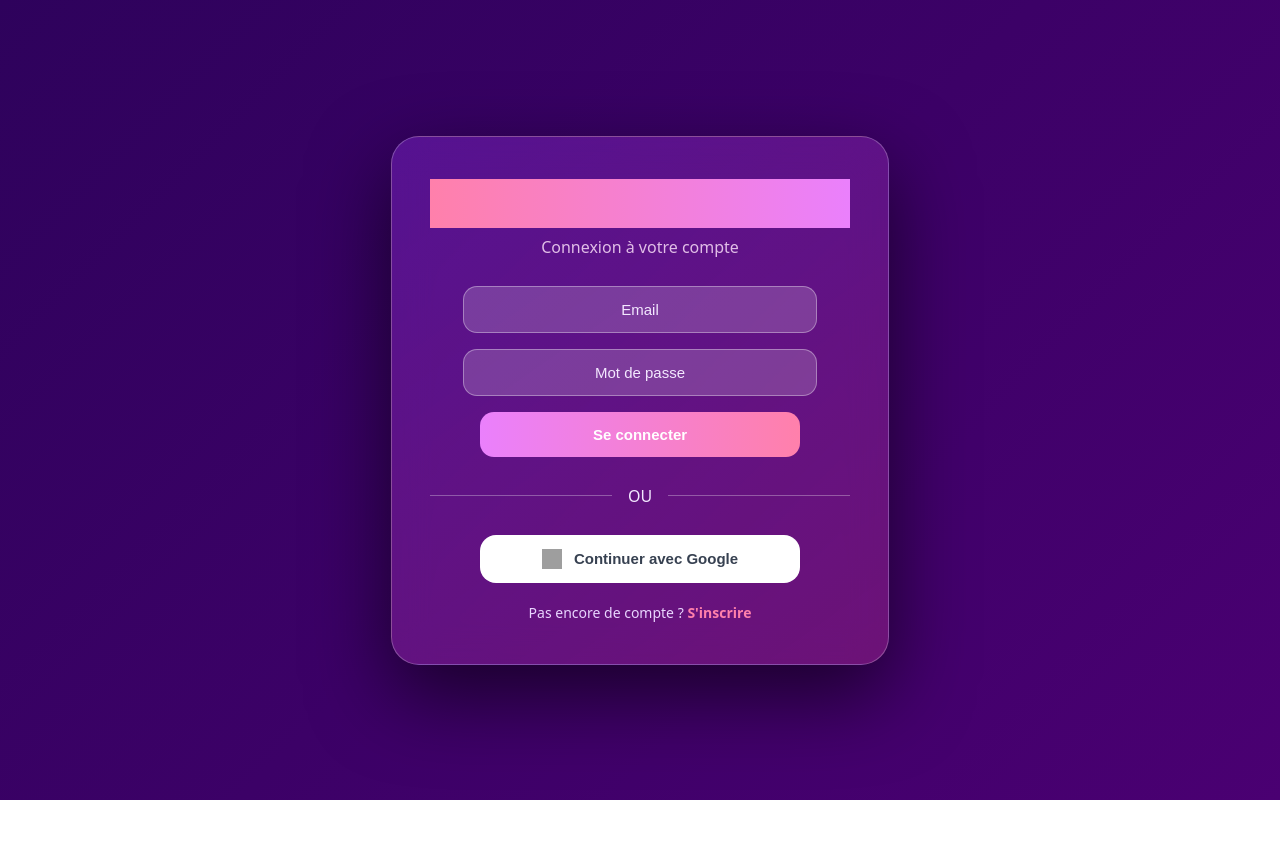
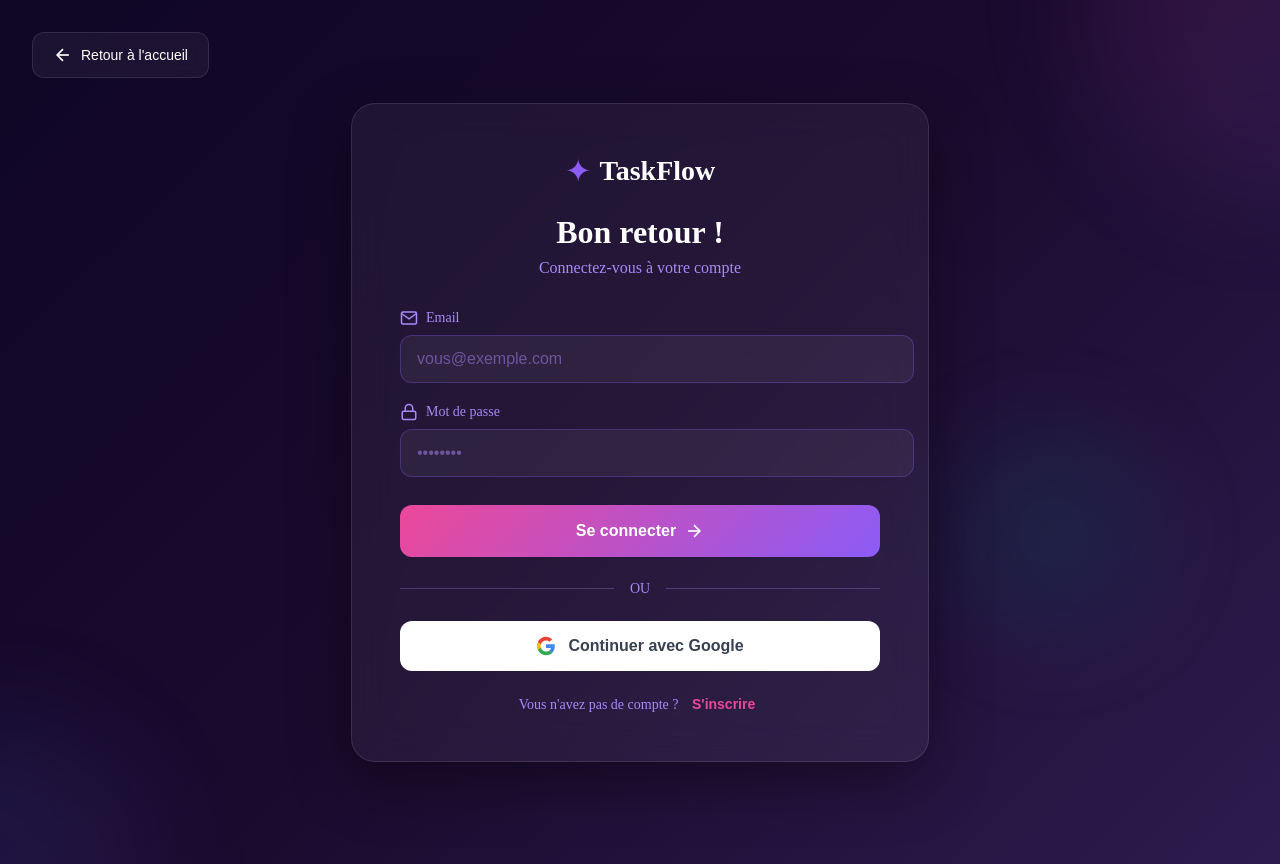
Before and after one commit to touria-chi/TaskFlow-project, a Vue app in the folder kanban-app/: page /auth in a window 1280 px wide. Before the commit the page ends 800 px from the top, so only its background shows below. Built offline with nearby package versions, Linux system fonts and the light colour scheme; no server answers; grey boxes are pictures that could not be loaded.

Commit message:
new style login

```diff
--- a/kanban-app/src/views/AuthView.vue
+++ b/kanban-app/src/views/AuthView.vue
@@ -1,3 +1,138 @@
+<template>
+  <div class="auth-container">
+    <!-- Background Decorations -->
+    <div class="bg-decoration decoration-1"></div>
+    <div class="bg-decoration decoration-2"></div>
+    <div class="bg-decoration decoration-3"></div>
+
+    <div class="auth-card">
+      <!-- Logo & Header -->
+      <div class="auth-header">
+        <div class="logo">
+          <span class="logo-icon">✦</span>
+          <span class="logo-text">TaskFlow</span>
+        </div>
+        <h1 class="auth-title">
+          {{ isLogin ? 'Bon retour !' : 'Bienvenue' }}
+        </h1>
+        <p class="auth-subtitle">
+          {{ isLogin ? 'Connectez-vous à votre compte' : 'Créez votre compte gratuitement' }}
+        </p>
+      </div>
+
+      <!-- Error Message -->
+      <div v-if="error" class="error-message">
+        <svg xmlns="http://www.w3.org/2000/svg" width="18" height="18" viewBox="0 0 24 24" fill="none" stroke="currentColor" stroke-width="2">
+          <circle cx="12" cy="12" r="10"/>
+          <line x1="12" y1="8" x2="12" y2="12"/>
+          <line x1="12" y1="16" x2="12.01" y2="16"/>
+        </svg>
+        <span>{{ error }}</span>
+      </div>
+
+      <!-- Auth Form -->
+      <form @submit.prevent="submit" class="auth-form">
+        <div v-if="!isLogin" class="form-group">
+          <label class="form-label">
+            <svg xmlns="http://www.w3.org/2000/svg" width="18" height="18" viewBox="0 0 24 24" fill="none" stroke="currentColor" stroke-width="2">
+              <path d="M20 21v-2a4 4 0 0 0-4-4H8a4 4 0 0 0-4 4v2"/>
+              <circle cx="12" cy="7" r="4"/>
+            </svg>
+            Nom complet
+          </label>
+          <input
+            v-model="name"
+            type="text"
+            class="form-input"
+            placeholder="John Doe"
+            required
+          />
+        </div>
+
+        <div class="form-group">
+          <label class="form-label">
+            <svg xmlns="http://www.w3.org/2000/svg" width="18" height="18" viewBox="0 0 24 24" fill="none" stroke="currentColor" stroke-width="2">
+              <path d="M4 4h16c1.1 0 2 .9 2 2v12c0 1.1-.9 2-2 2H4c-1.1 0-2-.9-2-2V6c0-1.1.9-2 2-2z"/>
+              <polyline points="22,6 12,13 2,6"/>
+            </svg>
+            Email
+          </label>
+          <input
+            v-model="email"
+            type="email"
+            class="form-input"
+            placeholder="vous@exemple.com"
+            required
+          />
+        </div>
+
+        <div class="form-group">
+          <label class="form-label">
+            <svg xmlns="http://www.w3.org/2000/svg" width="18" height="18" viewBox="0 0 24 24" fill="none" stroke="currentColor" stroke-width="2">
+              <rect x="3" y="11" width="18" height="11" rx="2" ry="2"/>
+              <path d="M7 11V7a5 5 0 0 1 10 0v4"/>
+            </svg>
+            Mot de passe
+          </label>
+          <input
+            v-model="password"
+            type="password"
+            class="form-input"
+            placeholder="••••••••"
+            required
+          />
+        </div>
+
+        <button type="submit" class="btn-submit" :disabled="loading">
+          <span v-if="loading" class="loader"></span>
+          <span v-else>{{ isLogin ? 'Se connecter' : 'Créer mon compte' }}</span>
+          <svg v-if="!loading" xmlns="http://www.w3.org/2000/svg" width="20" height="20" viewBox="0 0 24 24" fill="none" stroke="currentColor" stroke-width="2">
+            <line x1="5" y1="12" x2="19" y2="12"/>
+            <polyline points="12 5 19 12 12 19"/>
+          </svg>
+        </button>
+      </form>
+
+      <!-- Divider -->
+      <div class="divider">
+        <span class="divider-line"></span>
+        <span class="divider-text">OU</span>
+        <span class="divider-line"></span>
+      </div>
+
+      <!-- Google Sign In -->
+      <button @click="loginWithGoogle" class="btn-google">
+        <svg width="20" height="20" viewBox="0 0 24 24" fill="none">
+          <path d="M22.56 12.25c0-.78-.07-1.53-.2-2.25H12v4.26h5.92c-.26 1.37-1.04 2.53-2.21 3.31v2.77h3.57c2.08-1.92 3.28-4.74 3.28-8.09z" fill="#4285F4"/>
+          <path d="M12 23c2.97 0 5.46-.98 7.28-2.66l-3.57-2.77c-.98.66-2.23 1.06-3.71 1.06-2.86 0-5.29-1.93-6.16-4.53H2.18v2.84C3.99 20.53 7.7 23 12 23z" fill="#34A853"/>
+          <path d="M5.84 14.09c-.22-.66-.35-1.36-.35-2.09s.13-1.43.35-2.09V7.07H2.18C1.43 8.55 1 10.22 1 12s.43 3.45 1.18 4.93l2.85-2.22.81-.62z" fill="#FBBC05"/>
+          <path d="M12 5.38c1.62 0 3.06.56 4.21 1.64l3.15-3.15C17.45 2.09 14.97 1 12 1 7.7 1 3.99 3.47 2.18 7.07l3.66 2.84c.87-2.6 3.3-4.53 6.16-4.53z" fill="#EA4335"/>
+        </svg>
+        <span>Continuer avec Google</span>
+      </button>
+
+      <!-- Toggle Mode -->
+      <div class="auth-toggle">
+        <p class="toggle-text">
+          {{ isLogin ? "Vous n'avez pas de compte ?" : 'Vous avez déjà un compte ?' }}
+          <button @click="toggleMode" class="toggle-btn">
+            {{ isLogin ? "S'inscrire" : 'Se connecter' }}
+          </button>
+        </p>
+      </div>
+    </div>
+
+    <!-- Back to Home -->
+    <button @click="$router.push('/')" class="btn-back">
+      <svg xmlns="http://www.w3.org/2000/svg" width="20" height="20" viewBox="0 0 24 24" fill="none" stroke="currentColor" stroke-width="2">
+        <line x1="19" y1="12" x2="5" y2="12"/>
+        <polyline points="12 19 5 12 12 5"/>
+      </svg>
+      Retour à l'accueil
+    </button>
+  </div>
+</template>
+
 <script setup>
 import { ref } from 'vue'
 import { auth, provider } from '@/firebase/config'
@@ -21,6 +156,9 @@
 const toggleMode = () => {
   isLogin.value = !isLogin.value
   error.value = ''
+  name.value = ''
+  email.value = ''
+  password.value = ''
 }
 
 const submit = async () => {
@@ -39,7 +177,19 @@
     }
     router.push('/dashboard')
   } catch (err) {
-    error.value = err.message
+    if (err.code === 'auth/email-already-in-use') {
+      error.value = 'Cet email est déjà utilisé'
+    } else if (err.code === 'auth/weak-password') {
+      error.value = 'Le mot de passe doit contenir au moins 6 caractères'
+    } else if (err.code === 'auth/invalid-email') {
+      error.value = 'Email invalide'
+    } else if (err.code === 'auth/user-not-found') {
+      error.value = 'Aucun utilisateur trouvé avec cet email'
+    } else if (err.code === 'auth/wrong-password') {
+      error.value = 'Mot de passe incorrect'
+    } else {
+      error.value = 'Une erreur est survenue. Veuillez réessayer.'
+    }
   } finally {
     loading.value = false
   }
@@ -50,234 +200,359 @@
     await signInWithPopup(auth, provider)
     router.push('/dashboard')
   } catch (err) {
-    error.value = err.message
+    error.value = 'Erreur lors de la connexion avec Google'
   }
 }
 </script>
 
-<template>
-  <div class="page">
-    <div class="card">
-      <h1 class="title">TaskFlow</h1>
-      <p class="subtitle">
-        {{ isLogin ? 'Connexion à votre compte' : 'Créer un nouveau compte' }}
-      </p>
-
-      <p v-if="error" class="error">{{ error }}</p>
-
-      <form @submit.prevent="submit" class="form">
-        <input
-          v-if="!isLogin"
-          v-model="name"
-          type="text"
-          placeholder="Nom complet"
-        />
-
-        <input v-model="email" type="email" placeholder="Email" />
-        <input v-model="password" type="password" placeholder="Mot de passe" />
-
-        <button class="primary" type="submit" :disabled="loading">
-          {{ loading ? 'Chargement…' : isLogin ? 'Se connecter' : "S'inscrire" }}
-        </button>
-      </form>
-
-      <div class="divider"><span>OU</span></div>
-
-      <!-- Google Button -->
-      <button class="google-btn" @click="loginWithGoogle">
-        <span class="google-icon">
-          <img
-            src="https://www.svgrepo.com/show/475656/google-color.svg"
-            alt="Google"
-          />
-        </span>
-        <span class="google-text">Continuer avec Google</span>
-      </button>
-
-      <p class="switch">
-        {{ isLogin ? 'Pas encore de compte ?' : 'Déjà un compte ?' }}
-        <span @click="toggleMode">
-          {{ isLogin ? "S'inscrire" : 'Se connecter' }}
-        </span>
-      </p>
-    </div>
-  </div>
-</template>
-
 <style scoped>
-
-.page {
+.auth-container {
   min-height: 100vh;
+  background: linear-gradient(135deg, #0f0626 0%, #1a0b2e 50%, #2d1b4e 100%);
   display: flex;
   align-items: center;
   justify-content: center;
-  background: linear-gradient(135deg, #2e025c, #4a0072);
-  font-family: 'Poppins', system-ui, sans-serif;
+  padding: 2rem;
+  position: relative;
+  overflow: hidden;
 }
 
-
-.card {
-  width: 100%;
-  max-width: 420px;
-  padding: 42px 38px;
-  border-radius: 28px;
-  background: linear-gradient(
-    145deg,
-    rgba(147, 51, 234, 0.35),
-    rgba(236, 72, 153, 0.25)
-  );
-  backdrop-filter: blur(18px);
-  border: 1px solid rgba(255, 255, 255, 0.25);
-  box-shadow: 0 30px 80px rgba(0, 0, 0, 0.6);
+/* Background Decorations */
+.bg-decoration {
+  position: absolute;
+  border-radius: 50%;
+  opacity: 0.1;
+  filter: blur(60px);
 }
 
-
-.title {
-  text-align: center;
-  font-size: 36px;
-  font-weight: 800;
-  background: linear-gradient(90deg, #ff80ab, #ea80fc);
-  /* -webkit-background-clip: text; */
-  -webkit-text-fill-color: transparent;
-  margin-bottom: 8px;
+.decoration-1 {
+  width: 400px;
+  height: 400px;
+  background: linear-gradient(135deg, #ec4899 0%, #8b5cf6 100%);
+  top: -200px;
+  right: -200px;
+  animation: float 8s ease-in-out infinite;
 }
 
-.subtitle {
-  text-align: center;
-  color: #e1bee7;
-  margin-bottom: 28px;
+.decoration-2 {
+  width: 300px;
+  height: 300px;
+  background: linear-gradient(135deg, #3b82f6 0%, #8b5cf6 100%);
+  bottom: -150px;
+  left: -150px;
+  animation: float 10s ease-in-out infinite;
+  animation-delay: 2s;
 }
 
-
-.error {
-  text-align: center;
-  color: #ff9aa2;
-  margin-bottom: 18px;
+.decoration-3 {
+  width: 200px;
+  height: 200px;
+  background: linear-gradient(135deg, #10b981 0%, #06b6d4 100%);
+  top: 50%;
+  right: 10%;
+  animation: float 12s ease-in-out infinite;
+  animation-delay: 4s;
 }
 
+@keyframes float {
+  0%, 100% { transform: translateY(0px) scale(1); }
+  50% { transform: translateY(-30px) scale(1.05); }
+}
 
-.form {
+/* Auth Card */
+.auth-card {
+  width: 100%;
+  max-width: 480px;
+  background: rgba(255, 255, 255, 0.05);
+  backdrop-filter: blur(20px);
+  border: 1px solid rgba(255, 255, 255, 0.1);
+  border-radius: 24px;
+  padding: 3rem;
+  box-shadow: 0 20px 60px rgba(0, 0, 0, 0.4);
+  position: relative;
+  z-index: 1;
+  animation: slideUp 0.6s ease-out;
+}
+
+@keyframes slideUp {
+  from {
+    opacity: 0;
+    transform: translateY(30px);
+  }
+  to {
+    opacity: 1;
+    transform: translateY(0);
+  }
+}
+
+/* Header */
+.auth-header {
+  text-align: center;
+  margin-bottom: 2rem;
+}
+
+.logo {
+  display: inline-flex;
+  align-items: center;
+  gap: 0.5rem;
+  margin-bottom: 1.5rem;
+}
+
+.logo-icon {
+  font-size: 2rem;
+  color: #8b5cf6;
+}
+
+.logo-text {
+  font-size: 1.75rem;
+  font-weight: 700;
+  color: white;
+}
+
+.auth-title {
+  font-size: 2rem;
+  font-weight: 700;
+  color: white;
+  margin: 0 0 0.5rem 0;
+}
+
+.auth-subtitle {
+  color: #a78bfa;
+  font-size: 1rem;
+  margin: 0;
+}
+
+/* Error Message */
+.error-message {
+  display: flex;
+  align-items: center;
+  gap: 0.75rem;
+  background: rgba(239, 68, 68, 0.15);
+  border: 1px solid rgba(239, 68, 68, 0.3);
+  border-radius: 12px;
+  padding: 1rem;
+  color: #fca5a5;
+  margin-bottom: 1.5rem;
+  animation: shake 0.5s ease;
+}
+
+@keyframes shake {
+  0%, 100% { transform: translateX(0); }
+  25% { transform: translateX(-10px); }
+  75% { transform: translateX(10px); }
+}
+
+.error-message svg {
+  flex-shrink: 0;
+}
+
+/* Form */
+.auth-form {
   display: flex;
   flex-direction: column;
-  align-items: center;
-  gap: 16px;
+  gap: 1.25rem;
 }
 
-
-input {
-  width: 100%;
-  max-width: 320px;
-  padding: 14px 16px;
-  border-radius: 14px;
-  background: rgba(255, 255, 255, 0.18);
-  border: 1px solid rgba(255, 255, 255, 0.35);
-  color: white;
-  font-size: 15px;
-  text-align: center;
-  outline: none;
-  transition: 0.25s ease;
+.form-group {
+  display: flex;
+  flex-direction: column;
+  gap: 0.5rem;
 }
 
-input::placeholder {
-  color: #f3e8ff;
+.form-label {
+  display: flex;
+  align-items: center;
+  gap: 0.5rem;
+  color: #a78bfa;
+  font-size: 0.875rem;
+  font-weight: 500;
 }
 
-input:focus {
-  border-color: #f472b6;
-  box-shadow: 0 0 0 3px rgba(244, 114, 182, 0.4);
+.form-input {
+  width: 100%;
+  padding: 0.875rem 1rem;
+  background: rgba(255, 255, 255, 0.05);
+  border: 1px solid rgba(139, 92, 246, 0.3);
+  border-radius: 12px;
+  color: white;
+  font-size: 1rem;
+  transition: all 0.3s ease;
 }
 
-
-.primary {
-  width: 100%;
-  max-width: 320px;
-  padding: 14px;
-  border-radius: 14px;
-  border: none;
-  cursor: pointer;
-  font-weight: 700;
-  font-size: 15px;
-  color: white;
-  background: linear-gradient(90deg, #ea80fc, #ff80ab);
-  transition: all 0.25s ease;
+.form-input::placeholder {
+  color: rgba(167, 139, 250, 0.5);
 }
 
-.primary:hover {
-  transform: translateY(-2px);
-  box-shadow: 0 14px 36px rgba(234, 128, 252, 0.6);
+.form-input:focus {
+  outline: none;
+  background: rgba(255, 255, 255, 0.08);
+  border-color: #8b5cf6;
+  box-shadow: 0 0 0 3px rgba(139, 92, 246, 0.2);
 }
 
-
-.divider {
-  margin: 28px 0;
-  display: flex;
-  align-items: center;
-  gap: 16px;
-  color: #f3e8ff;
-}
-
-.divider::before,
-.divider::after {
-  content: '';
-  flex: 1;
-  height: 1px;
-  background: rgba(255, 255, 255, 0.3);
-}
-
-
-.google-btn {
-  width: 100%;
-  max-width: 320px;
-  margin: 0 auto 20px;
-  padding: 14px 18px;
+/* Submit Button */
+.btn-submit {
   display: flex;
   align-items: center;
   justify-content: center;
-  gap: 12px;
-  border-radius: 16px;
-  background: white;
-  color: #374151;
-  font-weight: 700;
-  font-size: 15px;
+  gap: 0.5rem;
+  background: linear-gradient(135deg, #ec4899 0%, #8b5cf6 100%);
+  color: white;
   border: none;
+  padding: 1rem;
+  border-radius: 12px;
+  font-size: 1rem;
+  font-weight: 600;
   cursor: pointer;
-  transition: all 0.25s ease;
+  transition: all 0.3s ease;
+  margin-top: 0.5rem;
 }
 
-.google-icon {
+.btn-submit:hover:not(:disabled) {
+  transform: translateY(-2px);
+  box-shadow: 0 8px 25px rgba(236, 72, 153, 0.4);
+}
+
+.btn-submit:disabled {
+  opacity: 0.6;
+  cursor: not-allowed;
+}
+
+.loader {
+  width: 20px;
+  height: 20px;
+  border: 3px solid rgba(255, 255, 255, 0.3);
+  border-top-color: white;
+  border-radius: 50%;
+  animation: spin 0.8s linear infinite;
+}
+
+@keyframes spin {
+  to { transform: rotate(360deg); }
+}
+
+/* Divider */
+.divider {
+  display: flex;
+  align-items: center;
+  gap: 1rem;
+  margin: 1.5rem 0;
+}
+
+.divider-line {
+  flex: 1;
+  height: 1px;
+  background: rgba(167, 139, 250, 0.3);
+}
+
+.divider-text {
+  color: #a78bfa;
+  font-size: 0.875rem;
+  font-weight: 500;
+}
+
+/* Google Button */
+.btn-google {
   display: flex;
   align-items: center;
   justify-content: center;
+  gap: 0.75rem;
+  width: 100%;
+  background: white;
+  color: #374151;
+  border: 1px solid rgba(255, 255, 255, 0.2);
+  padding: 0.875rem 1rem;
+  border-radius: 12px;
+  font-size: 1rem;
+  font-weight: 600;
+  cursor: pointer;
+  transition: all 0.3s ease;
 }
 
-.google-icon img {
-  width: 20px;
-  height: 20px;
+.btn-google:hover {
+  background: #f9fafb;
+  transform: translateY(-2px);
+  box-shadow: 0 8px 25px rgba(0, 0, 0, 0.15);
 }
 
-.google-text {
-  line-height: 1;
+/* Toggle */
+.auth-toggle {
+  margin-top: 1.5rem;
+  text-align: center;
 }
 
-.google-btn:hover {
-  transform: translateY(-3px);
-  box-shadow: 0 16px 35px rgba(0, 0, 0, 0.25);
+.toggle-text {
+  color: #a78bfa;
+  font-size: 0.875rem;
+  margin: 0;
 }
 
-
-.switch {
-  text-align: center;
-  color: #e9d5ff;
-  font-size: 14px;
+.toggle-btn {
+  background: none;
+  border: none;
+  color: #ec4899;
+  font-weight: 600;
+  cursor: pointer;
+  font-size: 0.875rem;
+  transition: color 0.2s ease;
+  margin-left: 0.25rem;
 }
 
-.switch span {
-  color: #ff80ab;
-  font-weight: 700;
-  cursor: pointer;
+.toggle-btn:hover {
+  color: #8b5cf6;
+  text-decoration: underline;
 }
 
-.switch span:hover {
-  text-decoration: underline;
+/* Back Button */
+.btn-back {
+  position: absolute;
+  top: 2rem;
+  left: 2rem;
+  display: flex;
+  align-items: center;
+  gap: 0.5rem;
+  background: rgba(255, 255, 255, 0.05);
+  backdrop-filter: blur(10px);
+  border: 1px solid rgba(255, 255, 255, 0.1);
+  color: white;
+  padding: 0.75rem 1.25rem;
+  border-radius: 12px;
+  font-size: 0.875rem;
+  font-weight: 500;
+  cursor: pointer;
+  transition: all 0.3s ease;
+  z-index: 2;
+}
+
+.btn-back:hover {
+  background: rgba(255, 255, 255, 0.1);
+  transform: translateX(-4px);
+}
+
+/* Responsive */
+@media (max-width: 768px) {
+  .auth-container {
+    padding: 1rem;
+  }
+
+  .auth-card {
+    padding: 2rem 1.5rem;
+  }
+
+  .auth-title {
+    font-size: 1.75rem;
+  }
+
+  .btn-back {
+    top: 1rem;
+    left: 1rem;
+    padding: 0.625rem 1rem;
+  }
+
+  .decoration-1,
+  .decoration-2,
+  .decoration-3 {
+    display: none;
+  }
 }
 </style>
--- a/kanban-app/src/views/ProjectDetails.vue
+++ b/kanban-app/src/views/ProjectDetails.vue
@@ -184,7 +184,7 @@
   font-size: 44px; font-weight: 700;
   text-align: center; margin-bottom: 10px;
   background: linear-gradient(90deg,#8b5cf6,#ec4899);
-  -webkit-background-clip: text;
+  /* -webkit-background-clip: text; */
   -webkit-text-fill-color: transparent;
 }
 
```
